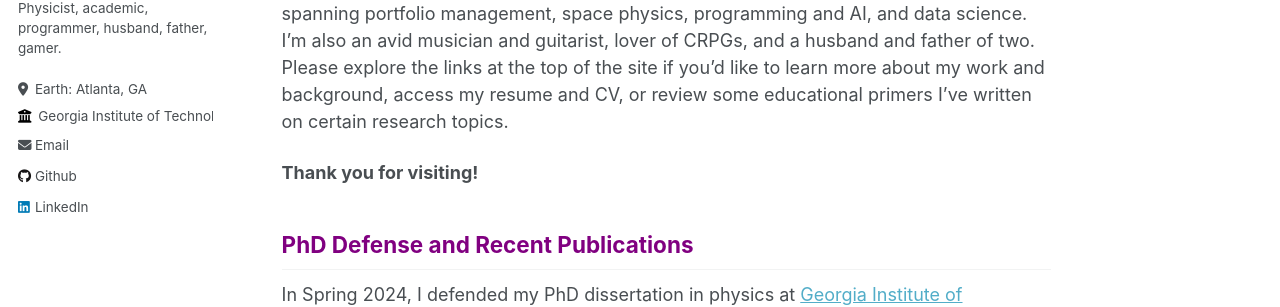
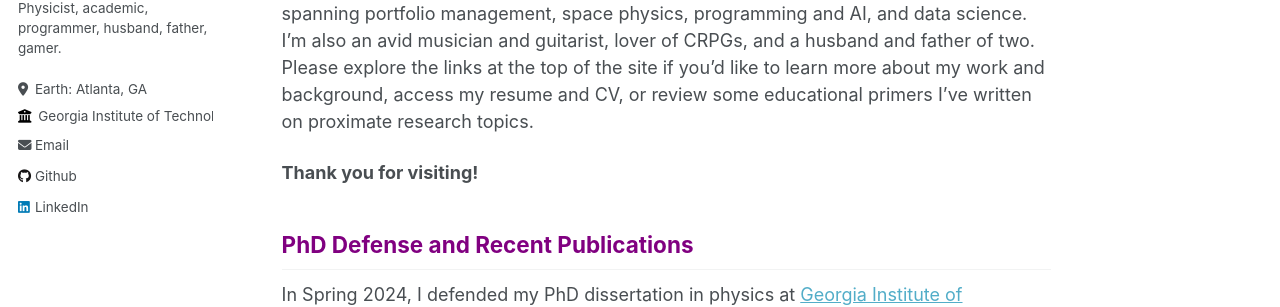
Before and after one commit to astahl3/astahl3.github.io, a Jekyll site: the page built from _pages/about.md, in a window 1280 px wide and 900 px high, scrolled down 330 px. Shown: the part 284-591 px from the top of the window. Built offline with Jekyll 4.4.1, drawn with Linux system fonts in a browser that asks for light colours; some of the changed text lies outside the part shown.

Commit message:
small changes to about page and space plasma research page

```diff
--- a/_pages/about.md
+++ b/_pages/about.md
@@ -12,7 +12,7 @@ Greetings and welcome to my personal research site! I recently completed a PhD i
 
 Before diving into computational physics, I got my bachelor’s degree in Business from USC, concentrating in Investments and Financial Markets. After graduating, I spent five years in asset management, mostly as an analyst at Strategic Investment Group, a boutique investment manager. My passion for finance never faded, so I’m also using my technical background and Georgia Tech's vast resources to explore research topics in finance and investing, including using large language models and AI to model the behavioral patterns of retail investors.
 
-I’m a deeply curious person with a broad range of research and professional interests, spanning portfolio management, space physics, programming and AI, and data science. I'm also an avid musician and guitarist, lover of CRPGs, and a husband and father of two. Please explore the links at the top of the site if you'd like to learn more about my work and background, access my resume and CV, or review some educational primers I've written on certain research topics.
+I’m a deeply curious person with a broad range of research and professional interests, spanning portfolio management, space physics, programming and AI, and data science. I'm also an avid musician and guitarist, lover of CRPGs, and a husband and father of two. Please explore the links at the top of the site if you'd like to learn more about my work and background, access my resume and CV, or review some educational primers I've written on proximate research topics.
 
 **Thank you for visiting!**
 
```
Also changed, not shown: _pages/space_plasma.md (+1 -1 lines).
